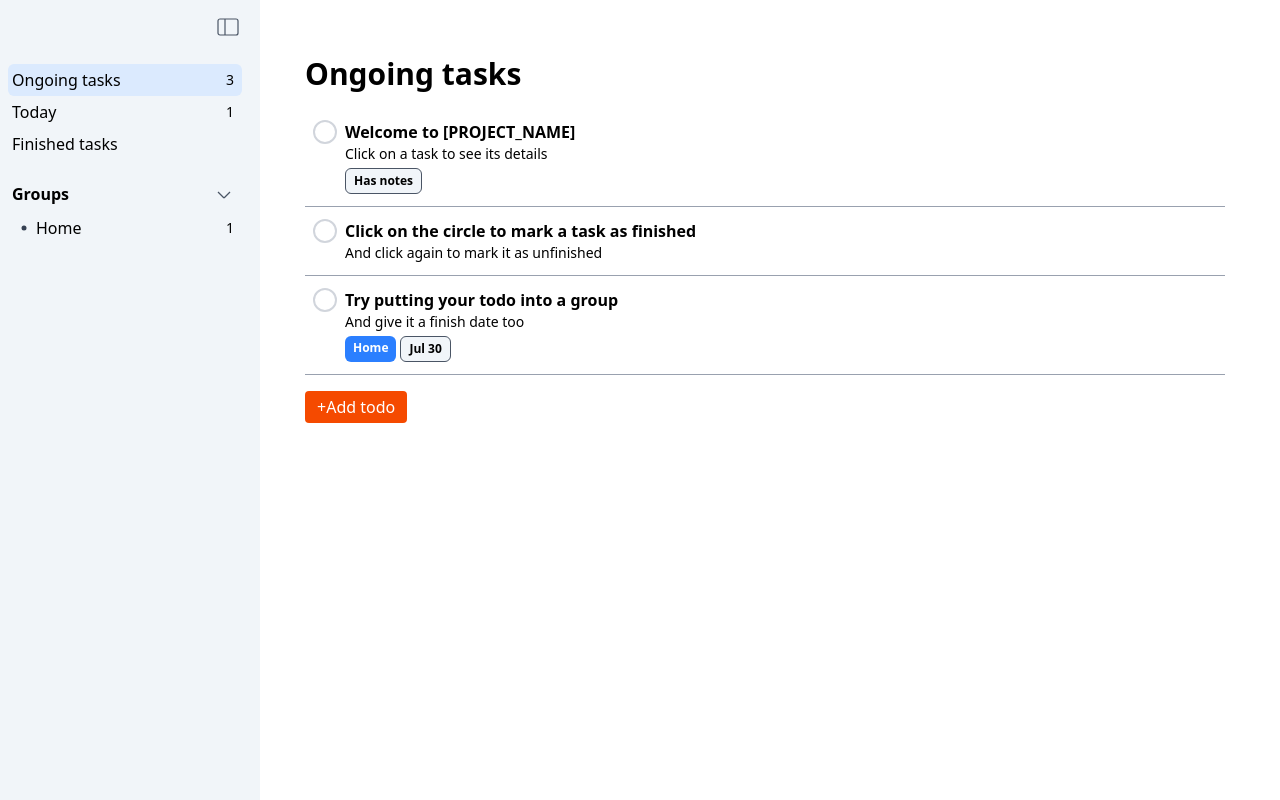
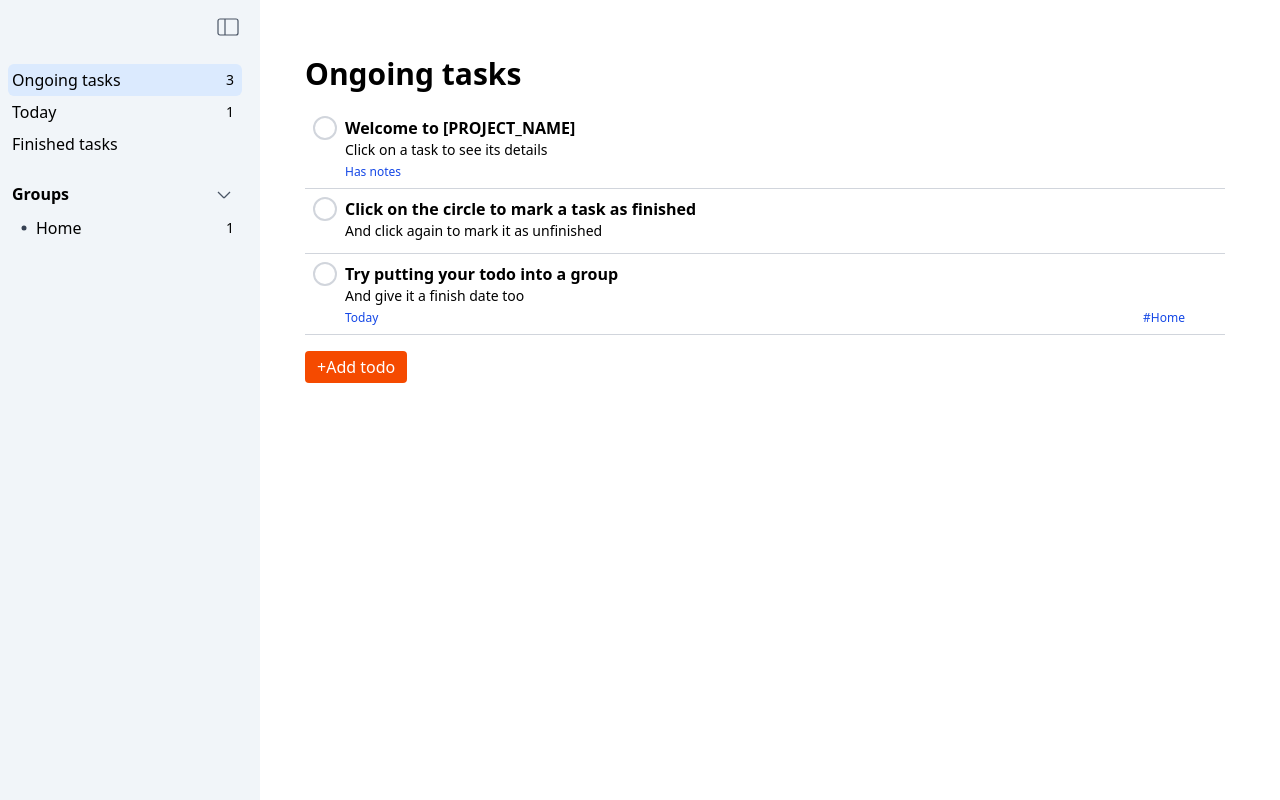
Before and after one commit to Sveldevorls/todoer, a React (Vite) app: page /ongoing in a window 1280 px wide. Built offline with nearby package versions, Linux system fonts and the light colour scheme.

Commit message:
Change TodoCard styling

```diff
--- a/src/components/Menu.tsx
+++ b/src/components/Menu.tsx
@@ -41,7 +41,7 @@ export default function Menu({ children }: { children: ReactNode }) {
   return (
     <div>
       <button
-        className="button-svg absolute top-2 right-2 opacity-0 group-hover:opacity-100"
+        className="button-svg"
         onClick={() => setMenuIsOpen(!menuIsOpen)}
         ref={buttonRef}
       >
--- a/src/components/TodoCard.tsx
+++ b/src/components/TodoCard.tsx
@@ -18,6 +18,36 @@ export default function TodoCard({ todo }: { todo: TodoObject }) {
   const showConfirm = useConfirm();
   const navigate = useNavigate();
   const dispatch = useAppDispatch();
+
+  function formatDate(UNIXtimestamp: string) {
+    const today = new Date();
+    const tomorrow = new Date(today); tomorrow.setDate(tomorrow.getDate() + 1);
+    const yesterday = new Date(today); yesterday.setDate(yesterday.getDate() - 1);
+    const inputDate = new Date(parseInt(UNIXtimestamp, 10));
+
+    // before today - overdue
+    if (inputDate < yesterday) {
+      return "Overdue"
+    }
+    // today
+    else if (
+      inputDate.getFullYear() === today.getFullYear() &&
+      inputDate.getMonth() === today.getMonth() &&
+      inputDate.getDay() === today.getDay()
+    ) {
+      return "Today"
+    }
+    // tomorrow
+    else if (
+      inputDate.getFullYear() === tomorrow.getFullYear() &&
+      inputDate.getMonth() === tomorrow.getMonth() &&
+      inputDate.getDay() === tomorrow.getDay()
+    ) {
+      return "Tomorrow"
+    }
+    // future date - MMM DD
+    return inputDate.toLocaleDateString("en-US", { month: "short", day: "numeric" })
+  }
 
   function handleTodoToggleClick() {
     dispatch(updateTodoByField({ id: todo.id, key: "isCompleted", value: !todo.isCompleted }))
@@ -45,44 +75,43 @@ export default function TodoCard({ todo }: { todo: TodoObject }) {
 
   return (
     <div className="group flex relative hover:bg-gray-100 hover:cursor-pointer @container">
-      <div className="absolute top-3 left-2">
+      <div className="absolute top-2 left-2">
         <ToggleTodoButton isCompleted={todo.isCompleted} clickHandler={handleTodoToggleClick} />
       </div>
       <div
-        className="py-3 px-10 border-b-1 border-gray-400 flex-grow min-w-0"
+        className="py-2 px-10 border-b-1 border-gray-300 flex-grow min-w-0"
         onClick={handleTodoNavigateClick}
       >
+        <div>
           <h3 className="font-bold truncate">{todo.title}</h3>
           <p className="break-all line-clamp-2 text-sm">{todo.description}</p>
-        <div className="flex gap-1">
-          {
-            todo.group &&
-            <p className="w-fit max-w-[10em] px-2 py-1 mt-1 bg-blue-500 text-xs text-white font-bold truncate rounded-md">
-              {groups.find(group => group.id === todo.group)!.title}
-            </p>
-          }
+        </div>
+        <div className="flex items-center mt-1 text-xs text-blue-700">
+          <div className="flex gap-1 [&>p+p:before]:content-['•'] [&>p+p:before]:mr-[4px]">
             {
               todo.date &&
-            <p className="w-fit max-w-[10em] px-2 py-1 mt-1 bg-slate-100 border-1 border-gray-600 text-xs text-black font-bold truncate rounded-md">
-              {new Date(parseInt(todo.date, 10)).toLocaleDateString("en-US", { month: "short", day: "numeric" })}
+              <p>
+                {formatDate(todo.date)}
               </p>
             }
             {
               todo.notes &&
-            <p className="w-fit max-w-[10em] px-2 py-1 mt-1 bg-slate-100 border-1 border-gray-600 text-xs text-black font-bold truncate rounded-md">
+              <p>
                 Has notes
               </p>
             }
           </div>
+          <div className="ml-auto">
+            {
+              todo.group &&
+              <p className="max-w-[12em] truncate">
+                #{groups.find(group => group.id === todo.group)!.title}
+              </p>
+            }
           </div>
-      <button className="button-svg absolute top-2 right-2 opacity-0 group-hover:opacity-100">
-        <svg xmlns="http://www.w3.org/2000/svg" width="24" height="24" fill="currentColor"
-          viewBox="0 0 24 24">
-          <circle cx="5" cy="12" r="2" />
-          <circle cx="12" cy="12" r="2" />
-          <circle cx="19" cy="12" r="2" />
-        </svg>
-      </button>
+        </div>
+      </div>
+      <div className="absolute top-1.5 right-2 opacity-0 group-hover:opacity-100">
         <Menu>
           <MenuItem onClick={() => setIsEditing(true)}>
             <EditIcon />
@@ -104,6 +133,7 @@ export default function TodoCard({ todo }: { todo: TodoObject }) {
             Delete
           </MenuItem>
         </Menu>
+      </div>
     </div >
   )
 }
```
Lines whose indentation alone changed are shown as unchanged.
